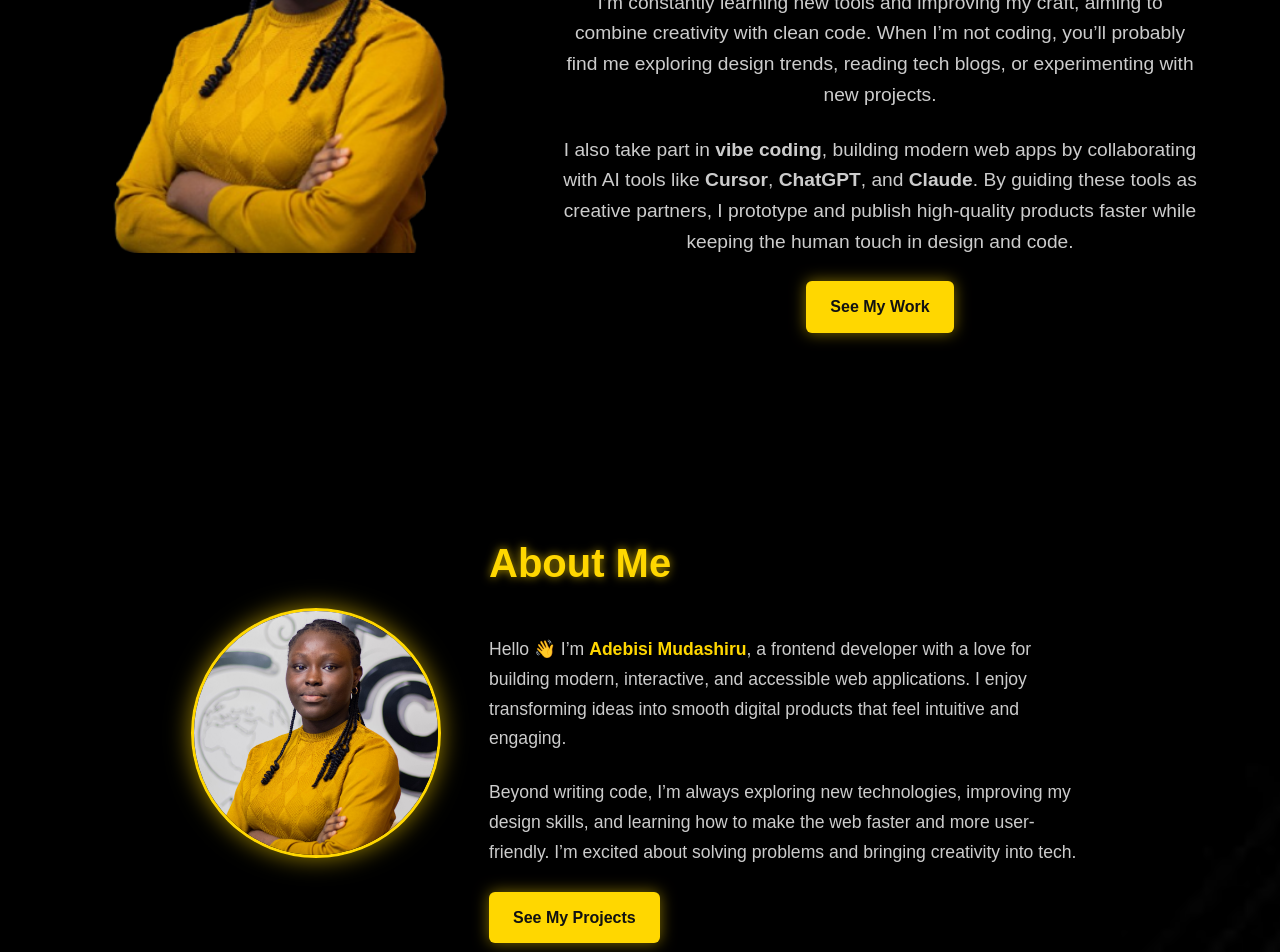
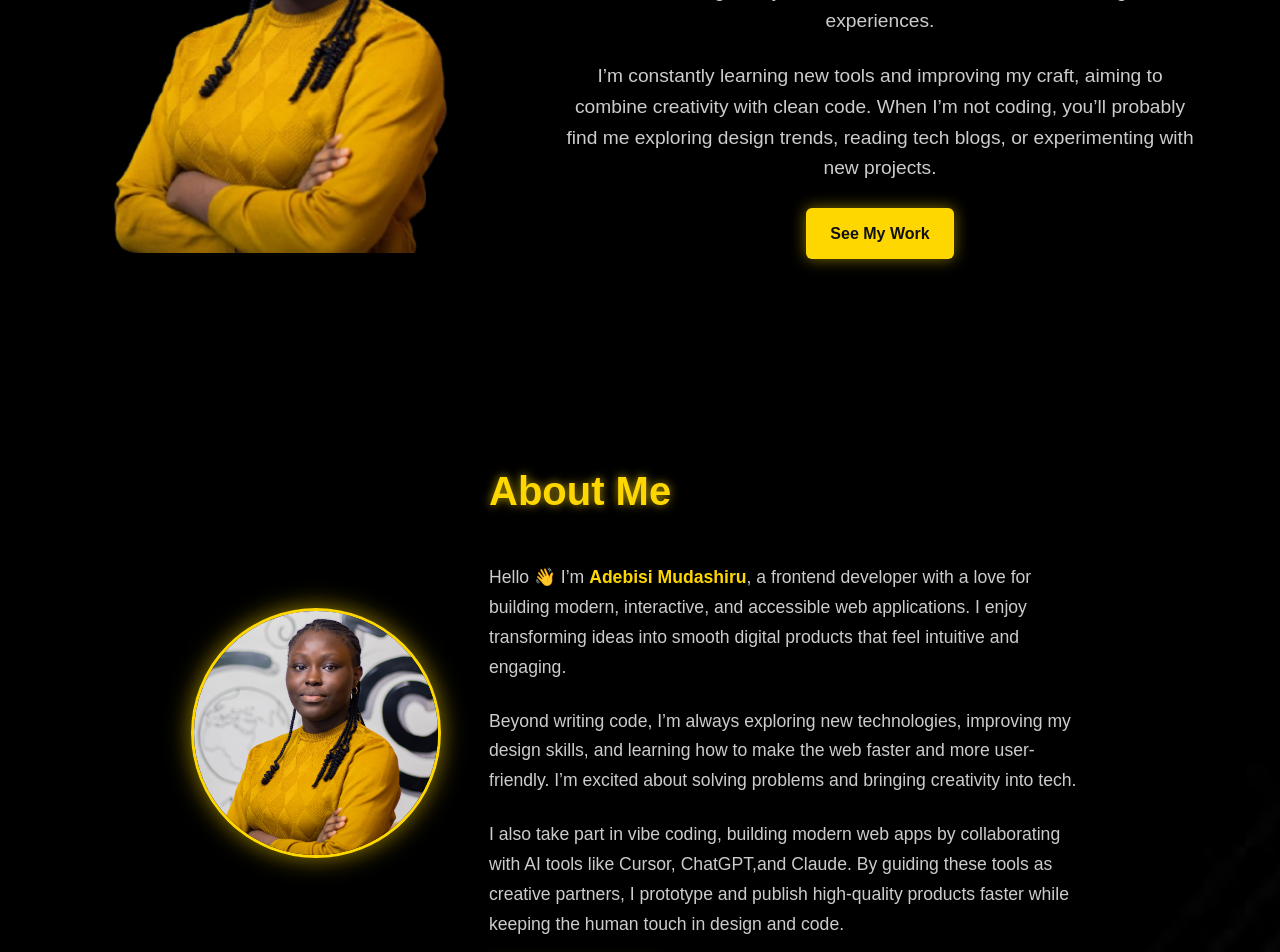
Before and after one commit to adebisi13/ADEBISI-MUDASHIRU, a React (Vite) app: page / in a window 1280 px wide. Shown: the part 440-1392 px from the top of the page. Built offline with nearby package versions, Linux system fonts and the light colour scheme.

Commit message:
7th commit

```diff
--- a/src/App.jsx
+++ b/src/App.jsx
@@ -49,11 +49,7 @@ function App() {
           with clean code. When I’m not coding, you’ll probably find me exploring design trends,
           reading tech blogs, or experimenting with new projects.
         </p>
-        <p>I also take part in <strong>vibe coding</strong>, building modern web apps by
-  collaborating with AI tools like <strong>Cursor</strong>, <strong>ChatGPT</strong>,
-  and <strong>Claude</strong>.
-  By guiding these tools as creative partners, I prototype and publish
-  high-quality products faster while keeping the human touch in design and code.</p>
+
     <a href="projects.html" className="btn">See My Work</a></div>
   </section>
    <section className="about">
@@ -76,6 +72,10 @@ function App() {
         and learning how to make the web faster and more user-friendly. I’m excited about
         solving problems and bringing creativity into tech.
       </p>
+       <p>I also take part in vibe coding, building modern web apps by
+        collaborating with AI tools like Cursor, ChatGPT,and Claude.
+       By guiding these tools as creative partners, I prototype and publish
+        high-quality products faster while keeping the human touch in design and code.</p>
       <a href="projects.html" className="btn">See My Projects</a>
     </div>
   </div>
```
